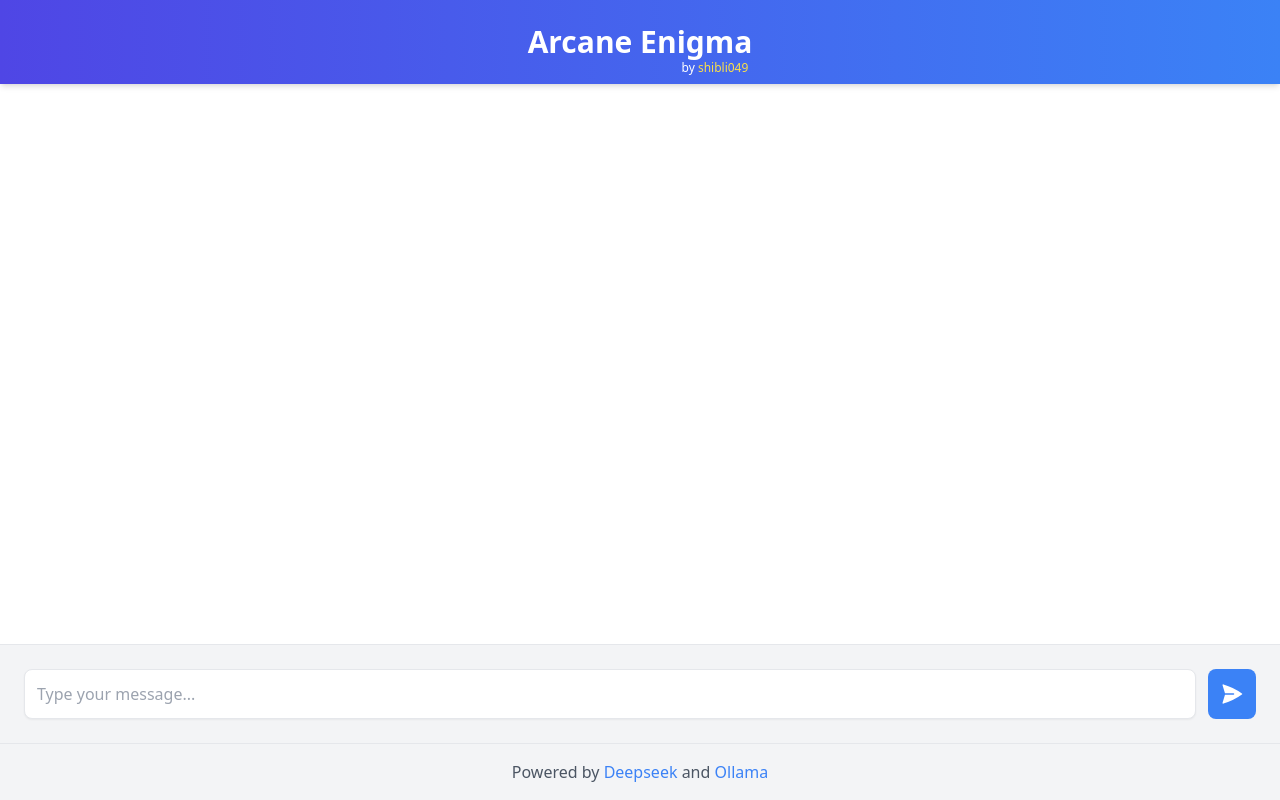
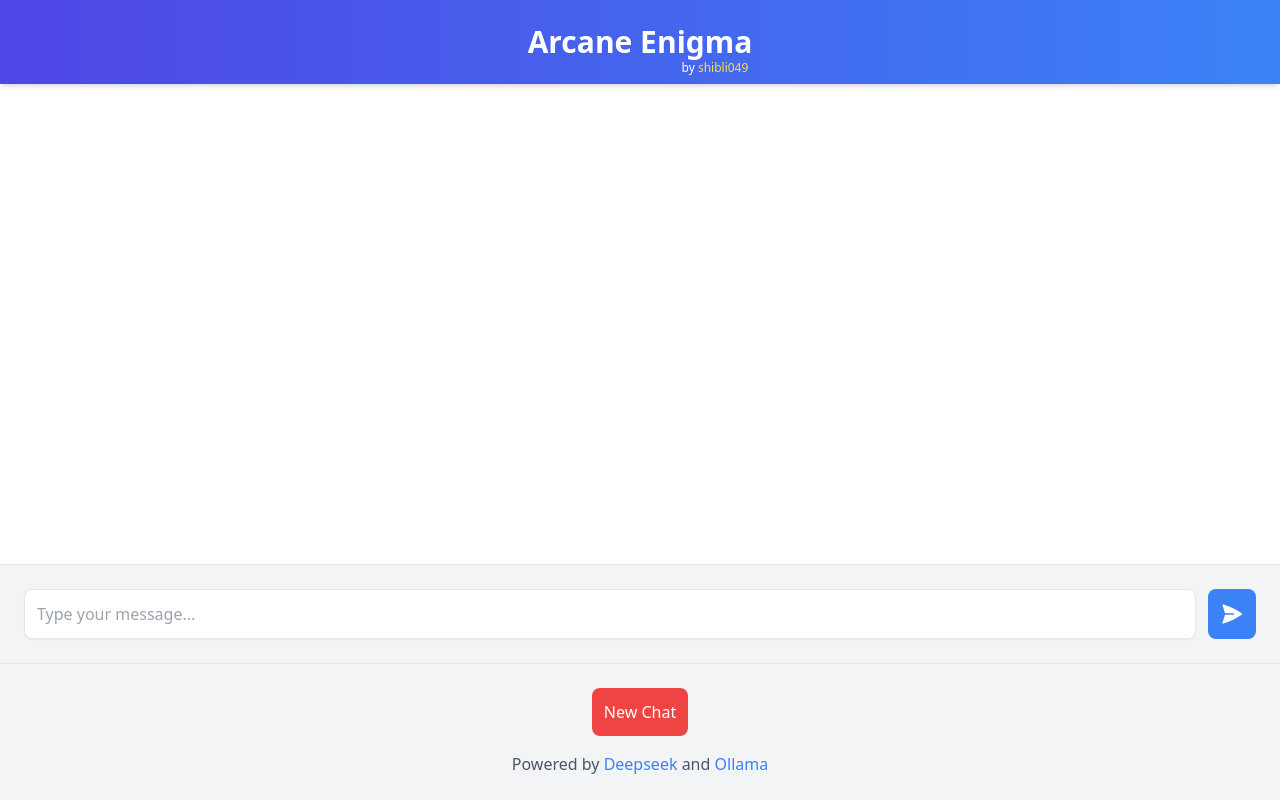
Before and after one commit to shibli049/ollama-chat-enigma, a React (Vite) app in the folder frontend/: page / in a window 1280 px wide. Built offline with nearby package versions, Linux system fonts and the light colour scheme; the HTML template or start-up script is replaced by a standard one.

Commit message:
Add confirmation alert for starting a new chat and style adjustments

```diff
--- a/frontend/package.json
+++ b/frontend/package.json
@@ -10,9 +10,10 @@
     "preview": "vite preview"
   },
   "dependencies": {
+    "@heroicons/react": "^2.0.18",
     "react": "^18.2.0",
+    "react-confirm-alert": "^3.0.6",
     "react-dom": "^18.2.0",
-    "@heroicons/react": "^2.0.18",
     "react-markdown": "^8.0.0"
   },
   "devDependencies": {
--- a/frontend/src/App.jsx
+++ b/frontend/src/App.jsx
@@ -2,6 +2,9 @@ import React from 'react';
 import { useState, useRef, useEffect } from 'react';
 import { PaperAirplaneIcon } from '@heroicons/react/24/solid';
 import ReactMarkdown from 'react-markdown';
+import { confirmAlert } from 'react-confirm-alert';
+import 'react-confirm-alert/src/react-confirm-alert.css';
+import './custom-react-confirm-alert.css';
 
 // Add helper to parse assistant message content
 const parseMessage = (content) => {
@@ -94,6 +97,26 @@ function App() {
     }
   };
 
+  const handleNewChat = () => {
+    confirmAlert({
+      title: 'Start a New Chat?',
+      message: "Are you sure you want to clear the chat? All messages will be lost.",
+      overlayClassName: 'no-blur', // added to remove blur
+      buttons: [
+        {
+          label: 'Yes, start new chat!',
+          onClick: () => {
+            setMessages([]);
+            localStorage.removeItem('chatMessages');
+          }
+        },
+        {
+          label: 'No'
+        }
+      ]
+    });
+  };
+
   return (
     <div className="h-screen bg-gradient-to-br from-purple-400 via-pink-500 to-red-500">
       <div className="flex flex-col w-full h-full bg-white shadow-xl">
@@ -167,12 +190,20 @@ function App() {
             </button>
           </div>
         </form>
-        <footer className="bg-gray-100 text-gray-600 text-center p-4 border-t">
-          Powered by
-          <a href="https://ollama.com/library/deepseek-r1" className="text-blue-500 hover:underline"> Deepseek </a>
-           and
-          <a href="https://ollama.com/" className="text-blue-500 hover:underline"> Ollama</a>
-        </footer>
+        <div className="p-6 bg-gray-100 border-t flex flex-col items-center space-y-4">
+          <button
+            onClick={handleNewChat}
+            className="bg-red-500 text-white p-3 rounded-lg hover:bg-red-600 transition-transform duration-200 hover:scale-105"
+          >
+            New Chat
+          </button>
+          <footer className="text-gray-600 text-center">
+            Powered by
+            <a href="https://ollama.com/library/deepseek-r1" className="text-blue-500 hover:underline"> Deepseek </a>
+            and
+            <a href="https://ollama.com/" className="text-blue-500 hover:underline"> Ollama</a>
+          </footer>
+        </div>
       </div>
     </div>
   );
--- /dev/null
+++ b/frontend/src/custom-react-confirm-alert.css
@@ -0,0 +1,34 @@
+.react-confirm-alert-overlay {
+  background: rgba(0, 0, 0, 0.5) !important;
+  backdrop-filter: none !important;
+  -webkit-backdrop-filter: none !important;
+}
+
+.no-blur {
+  backdrop-filter: none !important;
+  -webkit-backdrop-filter: none !important;
+  filter: none !important;
+}
+
+.react-confirm-alert-body {
+  background: white;
+  border-radius: 8px;
+  padding: 30px;
+}
+
+.react-confirm-alert-button-group {
+  justify-content: flex-end;
+  margin-top: 20px;
+}
+
+.react-confirm-alert-button-group button {
+  background: #3b82f6;
+  color: white;
+  padding: 8px 16px;
+  border-radius: 4px;
+  margin-left: 10px;
+}
+
+.react-confirm-alert-button-group button:hover {
+  background: #2563eb;
+}
```
Also changed, not shown: 1 other file (tests, documents, lock files or other folders).
